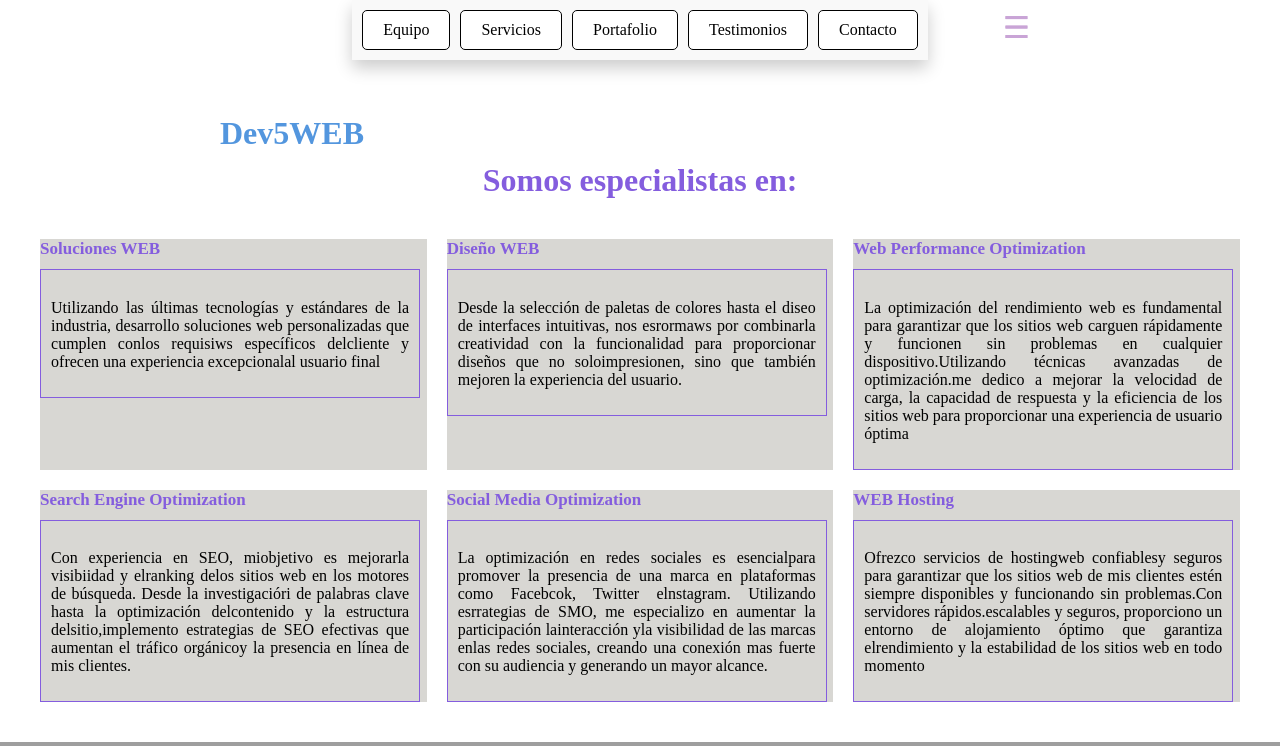
After one commit to erojas1201/front-Dev5web, a PHP site: page /web_service_mvi/Servicios.html in a window 1280 px wide. The commit adds this page. Shown: the top 746 px of the page. Run offline with PHP 8.4, Linux system fonts and the light colour scheme; grey boxes are pictures that could not be loaded.

Commit message:
carga de proyecto

```diff
--- /dev/null
+++ b/Servicios.html
@@ -0,0 +1,155 @@
+<!DOCTYPE html PUBLIC "-//W3C//DTD XHTML 1.0 Transitional//EN" "http://www.w3.org/TR/xhtml1/DTD/xhtml1-transitional.dtd">
+<html xmlns="http://www.w3.org/1999/xhtml">
+<head>
+    <meta charset="UTF-8">
+    <meta http-equiv="X-UA-Compatible" content="IE=edge">
+    <meta name="viewport" content="width=device-width, initial-scale=1.0">
+    <link rel="stylesheet" href="form.css" type="text/css"/>
+    <title>Servicios</title>
+</head>
+<body>
+<div class="menu-icon" onclick="toggleMenu()">&#9776;</div>
+<div class="menu-container">
+    <div class="menu-a">
+        <div class="menu-item">Equipo</div>
+        <div class="menu-item">Servicios</div>
+        <div class="menu-item">Portafolio</div>
+        <div class="menu-item">Testimonios</div>
+        <div class="menu-item">Contacto</div>
+    </div>
+</div>
+<div id="titulo1">
+    <font size="6">Dev5WEB</font>
+</div>
+<div id="titulo2">
+    <font size="6">Somos especialistas en:</font>
+</div>
+<div class="container">
+    <div class="row">
+        <div class="cuadro-container">
+            <div class="titulo-cuadro">Soluciones WEB</div>
+            <div class="cuadro">
+                <h3></h3>
+                <p>Utilizando las últimas tecnologías y estándares de la industria, desarrollo soluciones web personalizadas que cumplen conlos requisiws específicos delcliente y ofrecen una experiencia excepcionalal usuario final</p>
+            </div>
+        </div>
+        <div class="cuadro-container">
+            <div class="titulo-cuadro">Diseño WEB</div>
+            <div class="cuadro">
+                <h3></h3>
+                <p>Desde la selección de paletas de colores hasta el diseo de interfaces intuitivas, nos esrormaws por combinarla creatividad con la funcionalidad para proporcionar diseños que no soloimpresionen, sino que también mejoren la experiencia del usuario.</p>
+            </div>
+        </div>
+        <div class="cuadro-container">
+            <div class="titulo-cuadro">Web Performance Optimization</div>
+            <div class="cuadro">
+                <h3></h3>
+                <p>La optimización del rendimiento web es fundamental para garantizar que los sitios web carguen rápidamente y funcionen sin problemas en cualquier dispositivo.Utilizando técnicas avanzadas de optimización.me dedico a mejorar la
+velocidad de carga, la capacidad de respuesta y la eficiencia de los sitios web para proporcionar una experiencia de usuario óptima</p>
+            </div>
+        </div>
+    </div>
+    <div class="row">
+        <div class="cuadro-container">
+            <div class="titulo-cuadro">Search Engine Optimization</div>
+            <div class="cuadro">
+                <h3></h3>
+                <p>Con experiencia en SEO, miobjetivo es mejorarla visibiidad y elranking delos sitios web en los motores de búsqueda. Desde la investigacióri de palabras clave hasta la optimización delcontenido   y la estructura delsitio,implemento estrategias de SEO efectivas que aumentan el tráfico orgánicoy la presencia en línea de mis clientes.</p>
+            </div>
+        </div>
+        <div class="cuadro-container">
+            <div class="titulo-cuadro">Social Media Optimization</div>
+            <div class="cuadro">
+                <h3></h3>
+                <p>La optimización en redes sociales es esencialpara promover la presencia de una marca en plataformas como Facebcok, Twitter elnstagram. Utilizando esrrategias de SMO, me especializo en aumentar la participación lainteracción yla visibilidad de las marcas enlas redes sociales, creando una conexión mas fuerte con su audiencia y generando un mayor alcance.</p>
+            </div>
+        </div>
+        <div class="cuadro-container">
+            <div class="titulo-cuadro">WEB Hosting</div>
+            <div class="cuadro">
+                <h3></h3>
+                <p>Ofrezco servicios de hostingweb confiablesy seguros para garantizar que los sitios web de mis clientes estén siempre disponibles y funcionando sin problemas.Con servidores rápidos.escalables y seguros, proporciono un entorno de alojamiento óptimo que garantiza elrendimiento y la estabilidad de los sitios web en todo momento</p>
+            </div>
+        </div>
+    </div>
+</div>
+<img src="C:\front end\images\portafolio.jpg" class="imagen-autoajustada"><!DOCTYPE html PUBLIC "-//W3C//DTD XHTML 1.0 Transitional//EN" "http://www.w3.org/TR/xhtml1/DTD/xhtml1-transitional.dtd">
+<html xmlns="http://www.w3.org/1999/xhtml">
+<head>
+    <meta charset="UTF-8">
+    <meta http-equiv="X-UA-Compatible" content="IE=edge">
+    <meta name="viewport" content="width=device-width, initial-scale=1.0">
+    <link rel="stylesheet" href="form.css" type="text/css"/>
+    <title>Portafolio</title>
+</head>
+<body>
+<div class="menu-icon" onclick="toggleMenu()">&#9776;</div>
+<div class="menu-container">
+    <div class="menu-a">
+        <div class="menu-item">Equipo</div>
+        <div class="menu-item">Servicios</div>
+        <div class="menu-item">Portafolio</div>
+        <div class="menu-item">Testimonios</div>
+        <div class="menu-item">Contacto</div>
+    </div>
+</div>
+<div id="titulo1">
+    <font size="6">Dev5WEB</font>
+</div>
+<div id="titulo2">
+    <font size="6">Somos especialistas en:</font>
+</div>
+<div class="container">
+    <div class="row">
+        <div class="cuadro-container">
+            <div class="titulo-cuadro">Soluciones WEB</div>
+            <div class="cuadro">
+                <h3></h3>
+                <p>Utilizando las últimas tecnologías y estándares de la industria, desarrollo soluciones web personalizadas que cumplen conlos requisiws específicos delcliente y ofrecen una experiencia excepcionalal usuario final</p>
+            </div>
+        </div>
+        <div class="cuadro-container">
+            <div class="titulo-cuadro">Diseño WEB</div>
+            <div class="cuadro">
+                <h3></h3>
+                <p>Desde la selección de paletas de colores hasta el diseo de interfaces intuitivas, nos esrormaws por combinarla creatividad con la funcionalidad para proporcionar diseños que no soloimpresionen, sino que también mejoren la experiencia del usuario.</p>
+            </div>
+        </div>
+        <div class="cuadro-container">
+            <div class="titulo-cuadro">Web Performance Optimization</div>
+            <div class="cuadro">
+                <h3></h3>
+                <p>La optimización del rendimiento web es fundamental para garantizar que los sitios web carguen rápidamente y funcionen sin problemas en cualquier dispositivo.Utilizando técnicas avanzadas de optimización.me dedico a mejorar la
+velocidad de carga, la capacidad de respuesta y la eficiencia de los sitios web para proporcionar una experiencia de usuario óptima</p>
+            </div>
+        </div>
+    </div>
+    <div class="row">
+        <div class="cuadro-container">
+            <div class="titulo-cuadro">Search Engine Optimization</div>
+            <div class="cuadro">
+                <h3></h3>
+                <p>Con experiencia en SEO, miobjetivo es mejorarla visibiidad y elranking delos sitios web en los motores de búsqueda. Desde la investigacióri de palabras clave hasta la optimización delcontenido   y la estructura delsitio,implemento estrategias de SEO efectivas que aumentan el tráfico orgánicoy la presencia en línea de mis clientes.</p>
+            </div>
+        </div>
+        <div class="cuadro-container">
+            <div class="titulo-cuadro">Social Media Optimization</div>
+            <div class="cuadro">
+                <h3></h3>
+                <p>La optimización en redes sociales es esencialpara promover la presencia de una marca en plataformas como Facebcok, Twitter elnstagram. Utilizando esrrategias de SMO, me especializo en aumentar la participación lainteracción yla visibilidad de las marcas enlas redes sociales, creando una conexión mas fuerte con su audiencia y generando un mayor alcance.</p>
+            </div>
+        </div>
+        <div class="cuadro-container">
+            <div class="titulo-cuadro">WEB Hosting</div>
+            <div class="cuadro">
+                <h3></h3>
+                <p>Ofrezco servicios de hostingweb confiablesy seguros para garantizar que los sitios web de mis clientes estén siempre disponibles y funcionando sin problemas.Con servidores rápidos.escalables y seguros, proporciono un entorno de alojamiento óptimo que garantiza elrendimiento y la estabilidad de los sitios web en todo momento</p>
+            </div>
+        </div>
+    </div>
+</div>
+<img src="C:\Users\admin\Documents\Trabajos U\Front End\front end\images\portafolio.jpg" alt="Portafolio">
+</body>
+</html>
+</body>
+</html>
--- a/form.css
+++ b/form.css
@@ -4,7 +4,6 @@
     margin: 0;
     padding: 0;
     background-size: cover;
-    background-position: center;
     background-repeat: no-repeat;
     height: 100%; /* Asegura que el cuerpo ocupe toda la altura */
 }
@@ -87,9 +95,10 @@
 }
 #titulo1 {
     font-size: 36px;
-            text-align: center;
-			margin-top: 5px;
-            margin-bottom: 20px;
+    text-align: left;
+    margin-top: 55px;
+    margin-bottom: 10px;
+    margin-left: 220px; /* Ajuste del margen izquierdo */
     color: #5396de;
     font-weight: bold;
 }
@@ -115,6 +124,7 @@
 .cuadro-container {
             width: calc(33.33% - 20px);
             margin: 0 10px 20px;
+			background-color: #D8D7D3; /* Agregar color de fondo */
         }
 .titulo-cuadro {
             font-size: 17px;
```
Also changed, not shown: other parts of form.css (+164 -4 lines), Admin.html (added, +89 -0 lines), Equipo.html (added, +62 -0 lines), Portafolio.html (+8 -14 lines), mvi.sql (+11 -11 lines), Images/Dev5WEB.png (added), Images/Edgar.png (added), Images/Frame (3).png (added), Images/Frame (4).png (added), Images/Frame (5).png (added), Images/Group 8.png (added), Images/Group 9.png (added), Images/mapcfx.jpg (added). Lines whose indentation alone changed are shown as unchanged.
